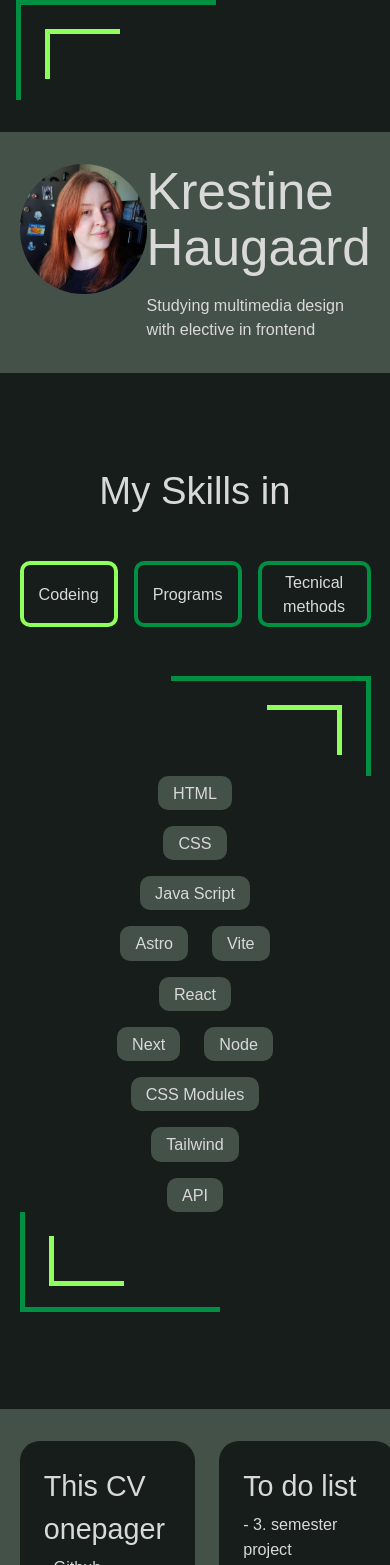
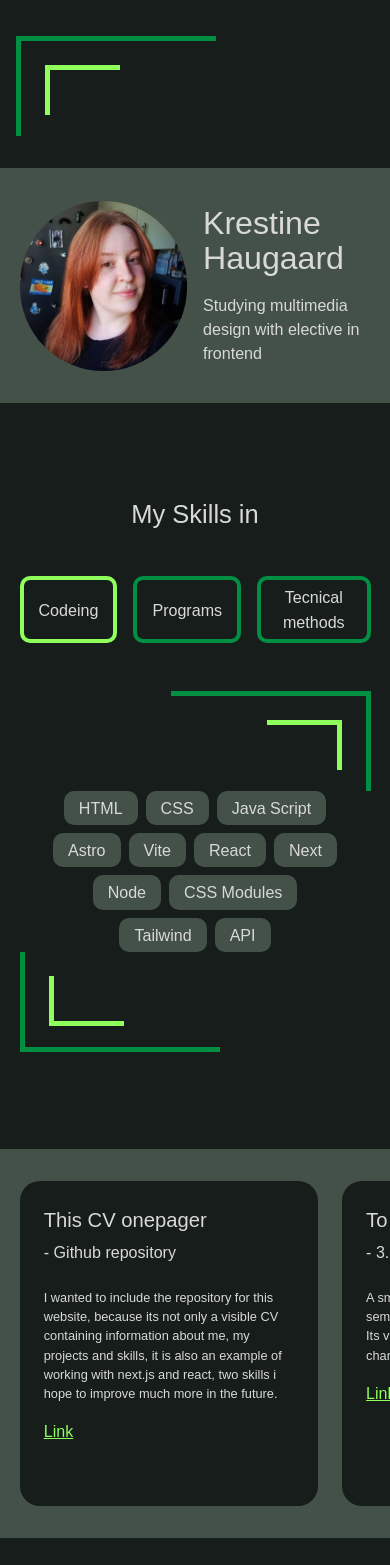
Before and after one commit to krestineHaugaard/cv_onepage, a Next.js app: page / in a window 390 px wide. Shown: the part 83-1648 px from the top of the page. Built offline with nearby package versions, Linux system fonts and the light colour scheme.

Commit message:
mobile version update

```diff
--- a/src/app/page.jsx
+++ b/src/app/page.jsx
@@ -7,7 +7,7 @@ import styles from "../styles/StyleElement.module.css";
 
 export default function Home() {
   return (
-    <main className="content">
+    <main className="content ">
       <StyleElement
         outerBox={`${styles.outerBox} ${styles.topLeft}`}
         innerBox={`${styles.innerBox} ${styles.topLeft}`}
--- a/src/components/ImageAndNameShelf.jsx
+++ b/src/components/ImageAndNameShelf.jsx
@@ -3,7 +3,8 @@ import Image from "next/image";
 
 export default function ImageAndNameShelf() {
   return (
-    <section className={`${styles.layout} full-width `}>
+    <section className={`${styles.container} full-width `}>
+      <div className={styles.layout}>
         <Image
           className={`${styles.img} ${styles.item1}`}
           src="/images/pictureofcreator1.jpg"
@@ -18,6 +19,7 @@ export default function ImageAndNameShelf() {
             Studying multimedia design with elective in frontend
           </p>
         </div>
+      </div>
     </section>
   );
 }
--- a/src/components/ImportantLinks.jsx
+++ b/src/components/ImportantLinks.jsx
@@ -2,7 +2,7 @@ import styles from "../styles/ImportantLinks.module.css";
 
 export default function ImportantLinks() {
   return (
-    <section>
+    <section className={styles.container}>
       <ul className={styles.layout}>
         <li>
           <a
--- a/src/components/SkillsShelf.jsx
+++ b/src/components/SkillsShelf.jsx
@@ -108,7 +108,9 @@ export default function SkillsShelf() {
         innerBox={`${styles.innerBox} ${styles.topRight}`}
         layout={styles.layout}
       />
-      <ul className={skillStyles.ul}>{mySkill}</ul>
+      <div className={skillStyles.container}>
+        <ul className={skillStyles.ul}>{mySkill}</ul>
+      </div>
       <StyleElement
         outerBox={`${styles.outerBox} ${styles.bottomLeft}`}
         innerBox={`${styles.innerBox} ${styles.bottomLeft}`}
--- a/src/styles/CardShelf.module.css
+++ b/src/styles/CardShelf.module.css
@@ -13,3 +13,15 @@
     flex: 1 0 50%;
   }
 }
+
+@media (max-width: 800px) {
+  .shelf {
+    background-color: var(--section-bgcol-1);
+    padding-inline: calc((100% - var(--content-max-width)) / 2);
+    display: flex;
+    gap: 1.5rem;
+    & > * {
+      flex: 1 0 85%;
+    }
+  }
+}
--- a/src/styles/ImageAndNameShelf.module.css
+++ b/src/styles/ImageAndNameShelf.module.css
@@ -1,10 +1,14 @@
+.container {
+  container: list / inline-size;
+  background-color: var(--section-bgcol-1);
+}
+
 .layout {
   display: grid;
   grid-template-columns: 1fr 1fr;
   padding-inline: calc((100% - var(--content-max-width)) / 2);
-  background-color: var(--section-bgcol-1);
 
-  justify-items: center;
+  place-items: center;
 }
 
 .img {
@@ -12,14 +16,12 @@
   max-width: 300px;
 }
 
-/* .item1 {
-  margin-top: -5rem;
-} */
-
-.item2 {
-  align-self: center;
-}
-
 .inline {
   max-width: 35ch;
 }
+
+@container list (width < 800px) {
+  .layout {
+    gap: 1rem;
+  }
+}
--- a/src/styles/ImportantLinks.module.css
+++ b/src/styles/ImportantLinks.module.css
@@ -1,3 +1,7 @@
+.container {
+  container: list / inline-size;
+}
+
 .layout {
   display: flex;
   justify-content: space-around;
@@ -17,3 +21,10 @@
 .li:hover .link {
   color: var(--decoration-col-2);
 }
+
+@container list (width < 800px) {
+  .layout {
+    flex-direction: column;
+    gap: 1rem;
+  }
+}
--- a/src/styles/SkillsShelf.module.css
+++ b/src/styles/SkillsShelf.module.css
@@ -1,3 +1,7 @@
+.container {
+  container: list / inline-size;
+}
+
 .layout {
   display: flex;
   justify-content: center;
@@ -36,3 +40,10 @@
   border-radius: 10px;
   padding: 5px 15px;
 }
+
+@container list (width < 800px) {
+  .ul {
+    gap: 0.5rem;
+    padding-inline: var(--space-l);
+  }
+}
--- a/src/styles/globals.css
+++ b/src/styles/globals.css
@@ -1,12 +1,13 @@
 :root {
-  /* font size @link https://utopia.fyi/type/calculator?c=320,16,1.333,1240,18,1.333,3,2,&s=0.75|0.5|0.25,1.5|2|3|4|6,s-l&g=s,l,xl,12 */
-  --step--2: clamp(0.5628rem, 0.5383rem + 0.1223cqi, 0.6331rem);
-  --step--1: clamp(0.7502rem, 0.7176rem + 0.1631cqi, 0.844rem);
-  --step-0: clamp(1rem, 0.9565rem + 0.2174cqi, 1.125rem);
-  --step-1: clamp(1.333rem, 1.275rem + 0.2898cqi, 1.4996rem);
-  --step-2: clamp(1.7769rem, 1.6996rem + 0.3863cqi, 1.999rem);
-  --step-3: clamp(2.3686rem, 2.2656rem + 0.5149cqi, 2.6647rem);
-  --step-4: clamp(3.1573rem, 3.0201rem + 0.6864cqi, 3.552rem);
+  /* @link https://utopia.fyi/type/calculator?c=320,16,1.25,1920,18,1.414,4,2,&s=0.75|0.5|0.25,1.5|2|3|4|6,s-l&g=s,l,xl,12 */
+
+  --step--2: clamp(0.5627rem, 0.6555rem + -0.0773vi, 0.64rem);
+  --step--1: clamp(0.7956rem, 0.8009rem + -0.0044vi, 0.8rem);
+  --step-0: clamp(1rem, 0.975rem + 0.125vi, 1.125rem);
+  --step-1: clamp(1.25rem, 1.1819rem + 0.3408vi, 1.5908rem);
+  --step-2: clamp(1.5625rem, 1.4251rem + 0.6868vi, 2.2493rem);
+  --step-3: clamp(1.9531rem, 1.7076rem + 1.2274vi, 3.1805rem);
+  --step-4: clamp(2.4414rem, 2.0302rem + 2.0559vi, 4.4973rem);
 
   /* flow space @link https://utopia.fyi/space/calculator?c=320,16,1.333,1240,18,1.333,3,2,&s=0.75|0.5|0.25,1.5|2|3|4|6,s-l&g=s,l,xl,12 */
   --space-3xs: clamp(0.25rem, 0.2283rem + 0.1087cqi, 0.3125rem);
@@ -94,17 +95,17 @@ body {
 }
 
 h1 {
-  font-size: var(--step-4);
+  font-size: var(--step-3);
   --flow-space: var(--space-xl);
 }
 
 h2 {
-  font-size: var(--step-3);
+  font-size: var(--step-2);
   --flow-space: var(--space-l);
 }
 
 h3 {
-  font-size: var(--step-2);
+  font-size: var(--step-1);
   --flow-space: var(--space-xs);
 }
 
```
Lines whose indentation alone changed are shown as unchanged.
